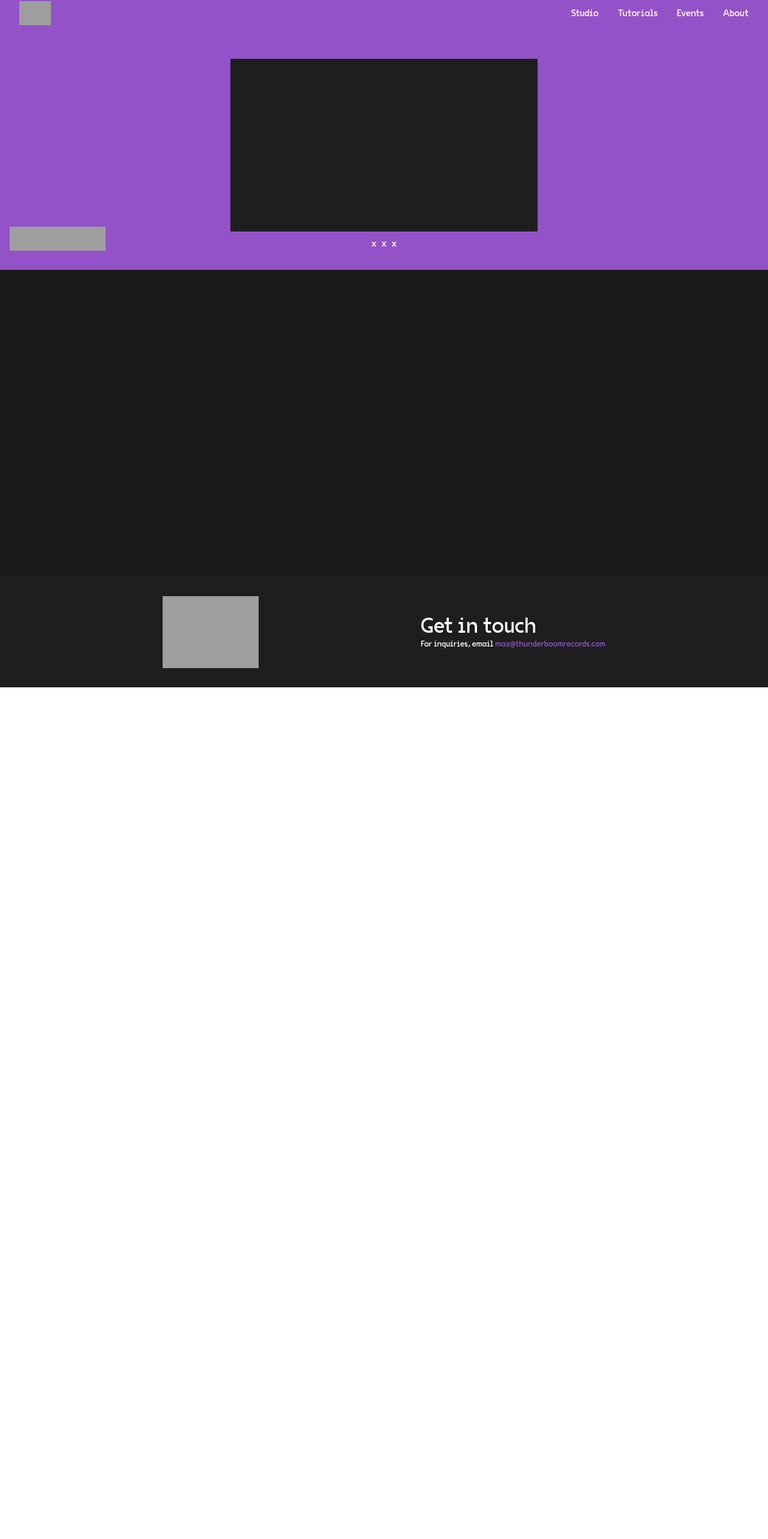
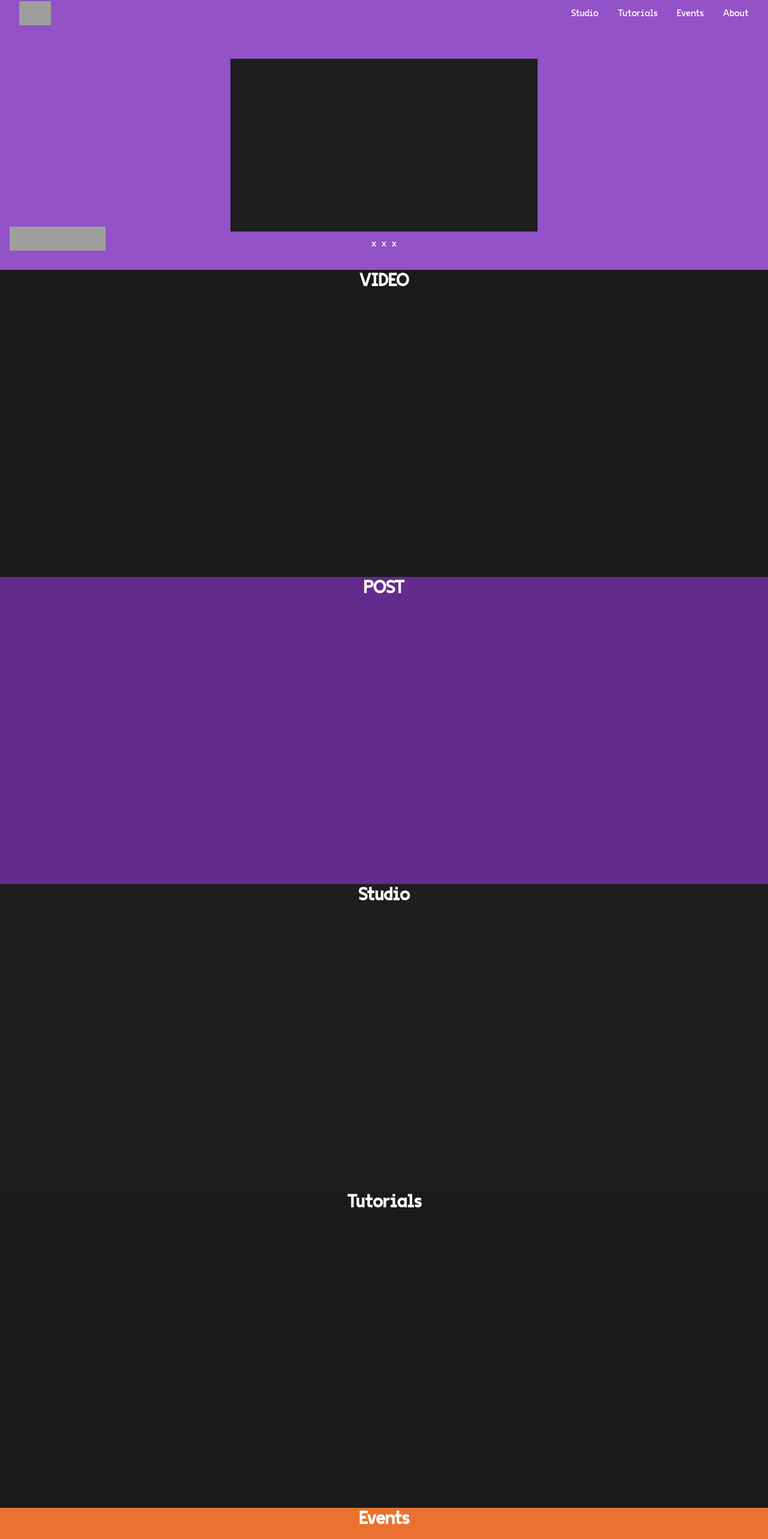
Before and after one commit to Thunderboom-Records/Waive-Studio, a SvelteKit app: page / in a window 1280 px wide. Shown: the part 22-2588 px from the top of the page at 60% size. Before the commit the page ends 1168 px from the top, so only its background shows below. Built offline with nearby package versions, Linux system fonts and the light colour scheme; grey boxes are pictures that could not be loaded.

Commit message:
added all landing sections with placeholder components

```diff
--- a/src/lib/components/Header.svelte
+++ b/src/lib/components/Header.svelte
@@ -9,7 +9,7 @@
 <header class="bg-purple-500 flex-grow-0 flex-shrink-0 flex-auto">
 	<nav class="mx-auto max-w-7xl px-6 lg:px-8" aria-label="Top">
 		<div
-			class="flex w-full items-center justify-between  py-6 ">
+			class="flex w-full items-center justify-between py-6 ">
 			<div class="w-full flex items-center justify-between">
 				<Logo />
 				<div class="ml-10 space-x-8 ">
--- a/src/lib/components/landing/LandingEvents.svelte
+++ b/src/lib/components/landing/LandingEvents.svelte
@@ -0,0 +1,5 @@
+<div class="w-full h-[32rem]  bg-orange-500 ">
+	<h2 class="text-center text-white font-semibold text-3xl mt-4">
+		Events
+	</h2>
+</div>
--- a/src/lib/components/landing/LandingPost.svelte
+++ b/src/lib/components/landing/LandingPost.svelte
@@ -1,5 +1,5 @@
-<div class="w-[32rem] h-[32rem]  bg-gray-800">
-	<h2>
-
+<div class="w-full h-[32rem]  bg-purple-600">
+	<h2 class="text-center text-white font-semibold text-3xl">
+		POST
 	</h2>
 </div>
--- a/src/lib/components/landing/LandingStudio.svelte
+++ b/src/lib/components/landing/LandingStudio.svelte
@@ -1,3 +1,5 @@
-<div >
-
+<div class="w-full h-[32rem]  bg-gray-700">
+	<h2 class="text-center text-white font-semibold text-3xl">
+		Studio
+	</h2>
 </div>
--- a/src/lib/components/landing/LandingTutorials.svelte
+++ b/src/lib/components/landing/LandingTutorials.svelte
@@ -0,0 +1,5 @@
+<div class="w-full h-[32rem]  bg-gray-800 ">
+	<h2 class="text-white font-semibold text-3xl text-center">
+		Tutorials
+	</h2>
+</div>
--- a/src/lib/components/landing/LandingVideo.svelte
+++ b/src/lib/components/landing/LandingVideo.svelte
@@ -1,3 +1,5 @@
-<div class="h-30 w-full bg-purple-500">
-
+<div class="w-full h-[32rem]  bg-gray-800">
+	<h2 class="text-center text-white font-semibold text-3xl">
+		VIDEO
+	</h2>
 </div>
--- a/src/routes/+layout.svelte
+++ b/src/routes/+layout.svelte
@@ -17,7 +17,7 @@
 	<title>Thunderboom Records</title>
 </svelte:head>
 
-<div class="min-h-screen bg-gray-700 flex flex-col">
+<div class="min-h-screen bg-gray-800 flex flex-col">
 	<Header {routes} />
 	<main class="flex-grow-1 flex-shrink-0 flex-auto">
 		<slot />
--- a/src/routes/+page.svelte
+++ b/src/routes/+page.svelte
@@ -8,7 +8,7 @@
 	import LandingEvents from "$lib/components/landing/LandingEvents.svelte";
 </script>
 
-<div class="bg-gray-800 h-full">
+<div class="h-full">
 	<LandingBanner />
 
 	<LandingVideo />
--- a/src/routes/about/+page.svelte
+++ b/src/routes/about/+page.svelte
@@ -0,0 +1,7 @@
+<script lang="ts">
+</script>
+
+
+<div class="mt-48 w-full h-full flex flex-col justify-center items-center">
+	<h1 class="text-3xl text-white  text-center">About</h1>
+</div>
--- a/src/routes/contact/+page.svelte
+++ /dev/null
@@ -1,6 +0,0 @@
-<script lang="ts">
-</script>
-
-<main class="flex flex-row ">
-	<h1>CONTACT</h1>
-</main>
--- a/src/routes/events/+page.svelte
+++ b/src/routes/events/+page.svelte
@@ -1,6 +1,7 @@
 <script lang="ts">
 </script>
 
-<main class="flex flex-row ">
-	<h1>TEAM</h1>
-</main>
+
+<div class="mt-48 w-full h-full flex flex-col justify-center items-center">
+	<h1 class="text-3xl text-white  text-center" >Events</h1>
+</div>
--- a/src/routes/tutorials/+page.svelte
+++ b/src/routes/tutorials/+page.svelte
@@ -1,6 +1,7 @@
 <script lang="ts">
 </script>
 
-<main class="flex flex-row ">
-	<h1>Tutorials</h1>
-</main>
+
+<div class="mt-48 w-full h-full flex flex-col justify-center items-center">
+	<h1 class="text-3xl text-white  text-center" >Tutorials</h1>
+</div>
```
